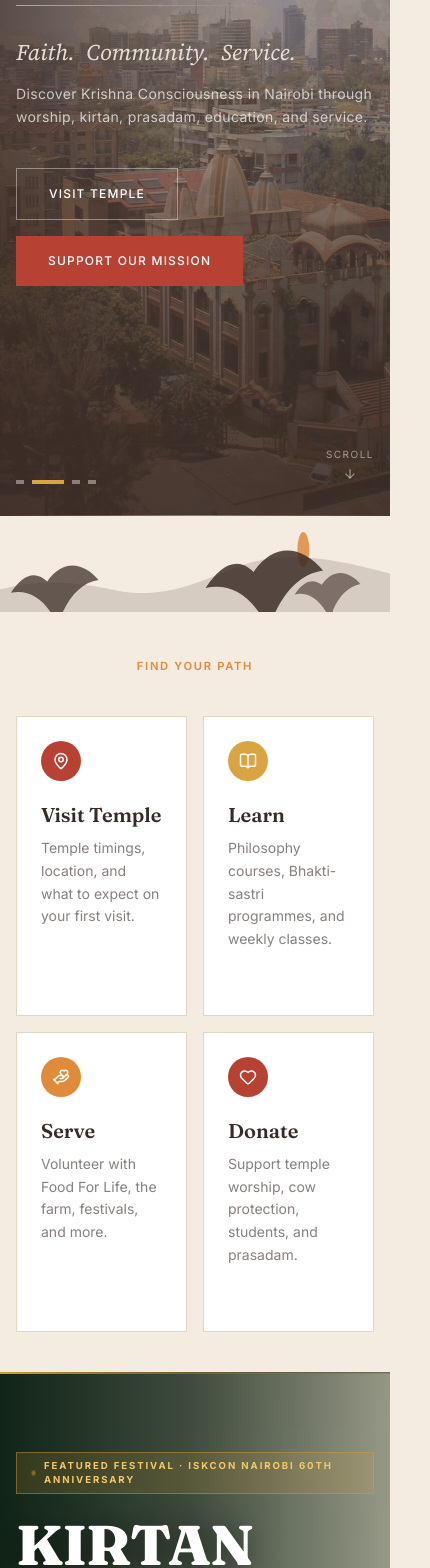
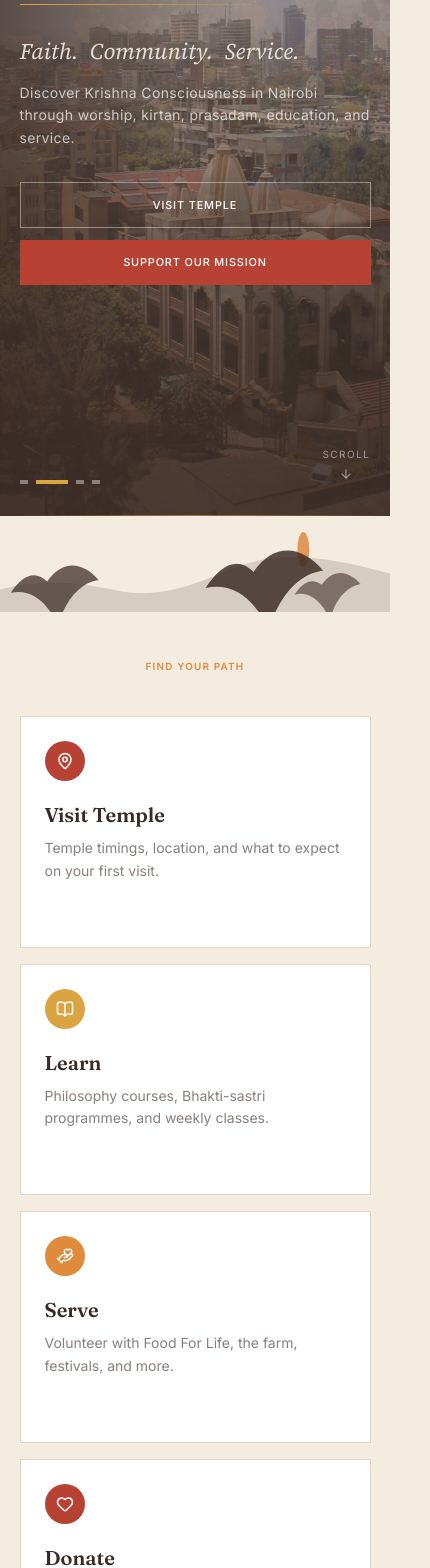
Before and after one commit to mongaremanfredo/iskcon-nairobi, a Next.js app: page / in a window 390 px wide. Shown: the part 328-1896 px from the top of the page, 430 px wide, since content can reach past the window. Built offline with nearby package versions, Linux system fonts and the light colour scheme.

Commit message:
Improve mobile responsiveness

```diff
--- a/src/app/globals.css
+++ b/src/app/globals.css
@@ -25,10 +25,11 @@
 }
 
 /* Base styles */
-html { scroll-behavior: smooth; -webkit-font-smoothing: antialiased; }
-body { background-color: var(--color-sand); color: var(--color-dusk); font-family: var(--font-inter); }
+html { scroll-behavior: smooth; -webkit-font-smoothing: antialiased; overflow-x: hidden; }
+body { background-color: var(--color-sand); color: var(--color-dusk); font-family: var(--font-inter); overflow-x: hidden; width: 100%; }
 ::selection { background-color: var(--color-primary); color: white; }
 * { box-sizing: border-box; }
+img, video, canvas, svg { max-width: 100%; }
 
 /* Section layout helpers — plain CSS, no @apply needed */
 .section-padding { padding-left: 1rem; padding-right: 1rem; }
@@ -43,6 +44,7 @@ body { background-color: var(--color-sand); color: var(--color-dusk); font-famil
   background-color: var(--color-primary); color: white;
   font-weight: 500; font-size: 0.75rem; letter-spacing: 0.1em; text-transform: uppercase;
   padding: 1rem 2rem; transition: all 0.3s;
+  min-height: 44px; text-align: center; justify-content: center;
 }
 .btn-primary:hover { background-color: var(--color-sunset); }
 
@@ -51,6 +53,7 @@ body { background-color: var(--color-sand); color: var(--color-dusk); font-famil
   border: 1px solid var(--color-primary); color: var(--color-primary);
   font-weight: 500; font-size: 0.75rem; letter-spacing: 0.1em; text-transform: uppercase;
   padding: 1rem 2rem; transition: all 0.3s;
+  min-height: 44px; text-align: center; justify-content: center;
 }
 .btn-outline:hover { background-color: var(--color-primary); color: white; }
 
@@ -58,6 +61,7 @@ body { background-color: var(--color-sand); color: var(--color-dusk); font-famil
   display: inline-flex; align-items: center; gap: 0.5rem;
   color: white; font-weight: 500; font-size: 0.75rem; letter-spacing: 0.1em; text-transform: uppercase;
   padding: 1rem 2rem; border: 1px solid rgba(255,255,255,0.4); transition: all 0.3s;
+  min-height: 44px; text-align: center; justify-content: center;
 }
 .btn-ghost:hover { border-color: var(--color-sand); background-color: rgba(244,236,225,0.12); }
 
@@ -111,3 +115,44 @@ img { transition: opacity 0.3s ease; }
 img[src*="images.unsplash.com"] {
   filter: saturate(0.92) sepia(0.08) contrast(0.98);
 }
+
+@media (max-width: 639px) {
+  .section-padding {
+    padding-left: clamp(1rem, 5vw, 1.25rem);
+    padding-right: clamp(1rem, 5vw, 1.25rem);
+  }
+
+  .content-width {
+    max-width: 100%;
+  }
+
+  .btn-primary,
+  .btn-outline,
+  .btn-ghost {
+    width: 100%;
+    padding: 0.875rem 1rem;
+    font-size: 0.68rem;
+    letter-spacing: 0.08em;
+    white-space: normal;
+  }
+
+  .eyebrow {
+    font-size: 0.62rem;
+    letter-spacing: 0.12em;
+    line-height: 1.4;
+  }
+
+  .section-title,
+  .section-title-light {
+    font-size: clamp(1.75rem, 9vw, 2.4rem);
+    line-height: 1.12;
+  }
+
+  .writing-vertical {
+    display: none;
+  }
+
+  h1, h2, h3, h4, p, a, span, button {
+    overflow-wrap: anywhere;
+  }
+}
--- a/src/app/media/page.tsx
+++ b/src/app/media/page.tsx
@@ -75,7 +75,7 @@ export default function MediaPage() {
             ))}
           </div>
 
-          <div className="columns-2 sm:columns-3 lg:columns-4 gap-3 space-y-3">
+          <div className="columns-1 sm:columns-2 md:columns-3 lg:columns-4 gap-3 space-y-3">
             {images.map((img, i) => (
               <div key={i} className="group relative overflow-hidden break-inside-avoid mb-3 cursor-pointer image-grade">
                 <img
--- a/src/components/layout/Navigation.tsx
+++ b/src/components/layout/Navigation.tsx
@@ -27,12 +27,12 @@ export default function Navigation() {
       )}
     >
       <div className="content-width section-padding">
-        <nav className="flex items-center justify-between h-20 lg:h-24">
+        <nav className="flex items-center justify-between h-16 sm:h-20 lg:h-24">
           <Link
             href="/"
-            className="flex min-w-[164px] items-center pr-8 text-sand transition-colors hover:text-white"
+            className="flex min-w-[132px] items-center pr-3 text-sand transition-colors hover:text-white sm:min-w-[164px] sm:pr-8"
           >
-            <BrandLogo className="h-16 w-[172px] lg:h-18 lg:w-[194px]" />
+            <BrandLogo className="h-12 w-[132px] sm:h-16 sm:w-[172px] lg:h-18 lg:w-[194px]" />
           </Link>
 
           <div className="hidden xl:flex items-center gap-6">
@@ -74,7 +74,7 @@ export default function Navigation() {
 
         <div
           className={cn(
-            "absolute top-0 right-0 h-full w-[300px] bg-dusk flex flex-col transition-transform duration-500",
+            "absolute top-0 right-0 h-full w-[min(320px,100vw)] bg-dusk flex flex-col transition-transform duration-500",
             isOpen ? "translate-x-0" : "translate-x-full"
           )}
         >
--- a/src/components/sections/FestivalHighlightSection.tsx
+++ b/src/components/sections/FestivalHighlightSection.tsx
@@ -32,6 +32,7 @@ export default function KirtanSafariSection() {
 
   return (
     <section
+      className="ks-home-section"
       style={{
         position: "relative",
         overflow: "hidden",
@@ -198,7 +199,7 @@ export default function KirtanSafariSection() {
               marginBottom: "1.75rem",
             }}
           >
-            "Every word a song, every step a dance."
+            &ldquo;Every word a song, every step a dance.&rdquo;
           </p>
 
           {/* Meta pills */}
@@ -451,6 +452,49 @@ export default function KirtanSafariSection() {
           0%, 100% { opacity: 1; transform: scale(1); }
           50% { opacity: 0.5; transform: scale(0.8); }
         }
+
+        @media (max-width: 640px) {
+          .ks-home-section {
+            max-width: 100vw;
+            overflow-x: hidden;
+          }
+
+          .ks-home-section > .content-width {
+            padding-top: 3.5rem !important;
+            padding-bottom: 3.5rem !important;
+            grid-template-columns: 1fr !important;
+            gap: 2.25rem !important;
+          }
+
+          .ks-home-section h2 span:first-child {
+            font-size: clamp(3rem, 18vw, 4.4rem) !important;
+            letter-spacing: -0.035em !important;
+          }
+
+          .ks-home-section h2 span:last-child {
+            font-size: clamp(2.35rem, 15vw, 3.35rem) !important;
+            letter-spacing: 0.04em !important;
+          }
+
+          .ks-home-section div[style*="display: inline-flex"] {
+            max-width: 100% !important;
+          }
+
+          .ks-home-section a[style*="padding: 0.875rem 1.75rem"] {
+            width: 100% !important;
+            justify-content: center !important;
+            padding: 0.9rem 1rem !important;
+            text-align: center !important;
+          }
+
+          .ks-home-section div[style*="grid-template-columns: repeat(4, 1fr)"] {
+            gap: 0.25rem !important;
+          }
+
+          .ks-home-section span[style*="min-width: 6.5rem"] {
+            min-width: 5rem !important;
+          }
+        }
       `}</style>
     </section>
   );
--- a/src/components/sections/GallerySection.tsx
+++ b/src/components/sections/GallerySection.tsx
@@ -34,7 +34,7 @@ export default function GallerySection() {
         </div>
 
         {/* Masonry-style grid */}
-        <div className="grid grid-cols-2 lg:grid-cols-3 grid-rows-[auto] gap-3 lg:gap-4" style={{ gridAutoRows: "200px" }}>
+        <div className="grid grid-cols-1 sm:grid-cols-2 lg:grid-cols-3 grid-rows-[auto] gap-3 lg:gap-4" style={{ gridAutoRows: "200px" }}>
           {galleryImages.map((img, i) => (
             <div
               key={i}
--- a/src/components/sections/HeroSection.tsx
+++ b/src/components/sections/HeroSection.tsx
@@ -2,7 +2,7 @@
 
 import { useEffect, useRef, useState } from "react";
 import Link from "next/link";
-import { ArrowDown, Play } from "lucide-react";
+import { ArrowDown } from "lucide-react";
 import { cn } from "@/lib/utils";
 
 const heroImages = [
@@ -45,7 +45,7 @@ export default function HeroSection() {
   }, []);
 
   return (
-    <section className="relative w-full h-screen min-h-[600px] max-h-[1000px] overflow-hidden">
+    <section className="relative w-full h-[100svh] min-h-[620px] max-h-[1000px] overflow-hidden sm:h-screen sm:min-h-[600px]">
       {/* Background Images */}
       {heroImages.map((image, i) => (
         <div
@@ -129,7 +129,7 @@ export default function HeroSection() {
             {/* CTA Buttons */}
             <div
               className={cn(
-                "flex flex-wrap gap-4 mt-10 transition-all duration-1000 delay-[900ms]",
+                "flex flex-col gap-3 mt-8 transition-all duration-1000 delay-[900ms] sm:mt-10 sm:flex-row sm:flex-wrap sm:gap-4",
                 loaded ? "opacity-100 translate-y-0" : "opacity-0 translate-y-4"
               )}
             >
@@ -174,7 +174,7 @@ export default function HeroSection() {
 
       {/* Temple schedule ticker */}
       <div className="absolute top-20 right-0 hidden lg:flex flex-col items-end gap-1 pr-8 pt-8">
-        <span className="eyebrow text-gold/70 text-[9px]">Today's Programmes</span>
+        <span className="eyebrow text-gold/70 text-[9px]">Today&apos;s Programmes</span>
         <div className="text-right">
           <p className="font-inter text-white/60 text-xs">4:30 AM — Maṅgala Ārati</p>
           <p className="font-inter text-white/60 text-xs">7:15 AM — Bhāgavatam Class</p>
--- a/src/components/sections/QuickNavSection.tsx
+++ b/src/components/sections/QuickNavSection.tsx
@@ -50,7 +50,7 @@ export default function QuickNavSection() {
           <span className="eyebrow">Find Your Path</span>
         </div>
 
-        <div className="grid grid-cols-2 lg:grid-cols-4 gap-4 lg:gap-6">
+        <div className="grid grid-cols-1 sm:grid-cols-2 lg:grid-cols-4 gap-4 lg:gap-6">
           {navCards.map((card) => {
             const Icon = card.icon;
             return (
--- a/src/components/ui/PageHero.tsx
+++ b/src/components/ui/PageHero.tsx
@@ -18,9 +18,9 @@ export default function PageHero({
   align = "left",
 }: PageHeroProps) {
   const heights = {
-    sm: "h-64 min-h-[240px]",
-    md: "h-[50vh] min-h-[360px] max-h-[560px]",
-    lg: "h-[65vh] min-h-[460px] max-h-[700px]",
+    sm: "h-[42vh] min-h-[220px] sm:h-64 sm:min-h-[240px]",
+    md: "h-[48vh] min-h-[320px] max-h-[520px] sm:h-[50vh] sm:min-h-[360px] sm:max-h-[560px]",
+    lg: "h-[58vh] min-h-[420px] max-h-[640px] sm:h-[65vh] sm:min-h-[460px] sm:max-h-[700px]",
   };
 
   return (
@@ -36,12 +36,12 @@ export default function PageHero({
       <div className="absolute bottom-0 left-0 right-0 h-px bg-gradient-to-r from-transparent via-gold/50 to-transparent" />
 
       {/* Content */}
-      <div className={`relative z-10 h-full flex flex-col justify-end pb-12 section-padding content-width ${align === "center" ? "items-center text-center" : ""}`}>
+      <div className={`relative z-10 h-full flex flex-col justify-end pb-8 sm:pb-12 section-padding content-width ${align === "center" ? "items-center text-center" : ""}`}>
         {subtitle && (
           <span className="eyebrow text-gold/80 block mb-3">{subtitle}</span>
         )}
 
-        <h1 className="font-playfair text-white text-shadow leading-tight" style={{ fontSize: "clamp(2rem, 6vw, 4.5rem)" }}>
+        <h1 className="font-playfair text-white text-shadow leading-tight" style={{ fontSize: "clamp(2.25rem, 12vw, 4.5rem)" }}>
           {title}
           {titleAccent && (
             <>
@@ -52,7 +52,7 @@ export default function PageHero({
         </h1>
 
         {description && (
-          <p className="font-inter text-white/70 text-base mt-4 max-w-xl leading-relaxed">
+          <p className="font-inter text-white/70 text-sm sm:text-base mt-4 max-w-xl leading-relaxed">
             {description}
           </p>
         )}
```
Also changed, not shown: src/app/festivals/kirtan-safari/page.tsx (+88 -7 lines).
